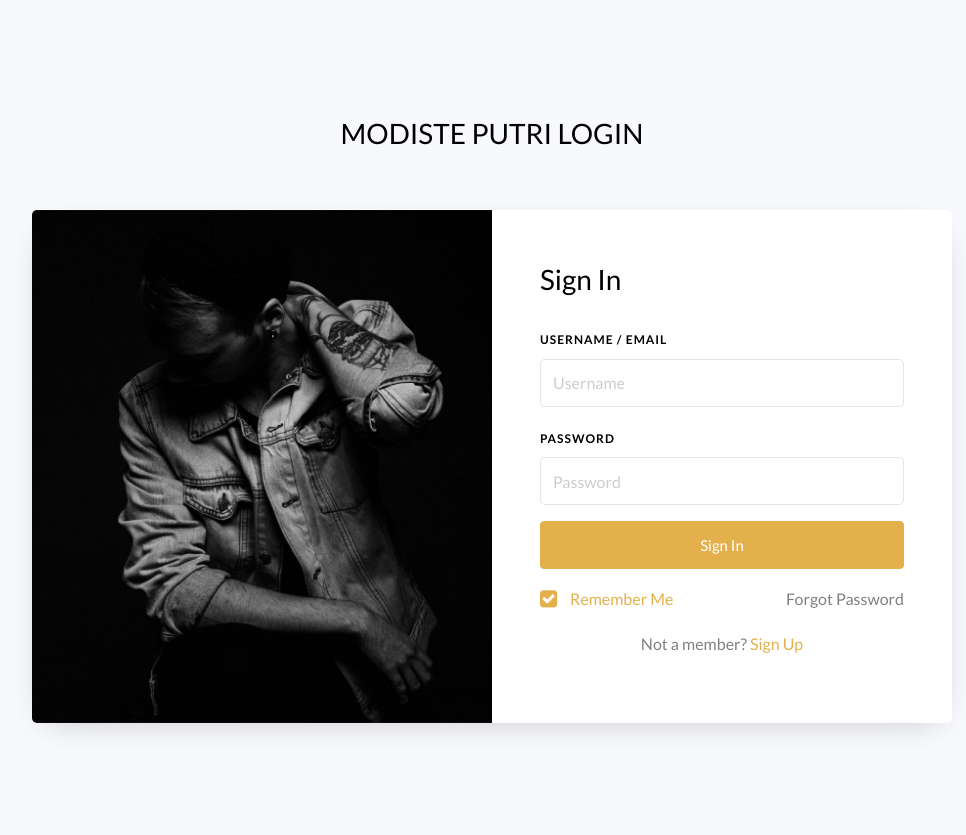
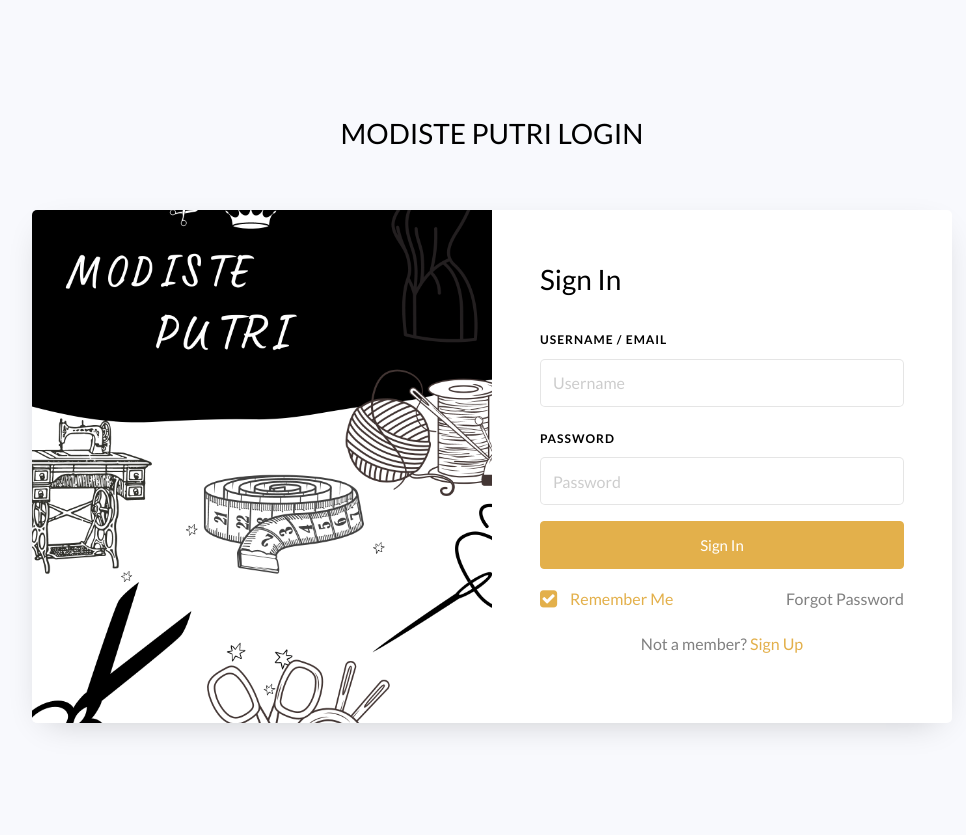
Before and after one commit to samchydp/aplikasi-kas, a PHP site: page /login.php in a window 1280 px wide. Shown: the whole page, without its empty margins (148-1114 px from the left). Run offline with PHP 8.4, Linux system fonts and the light colour scheme.

Commit message:
updates1

```diff
--- a/login.php
+++ b/login.php
@@ -56,7 +56,7 @@ if (isset($_POST['simpan'])) {
 			<div class="row justify-content-center">
 				<div class="col-md-12 col-lg-10">
 					<div class="wrap d-md-flex">
-						<div class="img" style="background-image: url(images/bg-1.jpg);">
+						<div class="img" background-repeat: no-repeat; background-attachment: fixied; background-position: center; style="background-image: url(images/bg_1.png);">
 			      </div>
 						<div class="login-wrap p-4 p-md-5">
 			      	<div class="d-flex">
```
Also changed, not shown: images/bg.jpg (added), images/bg_1.png (added).
